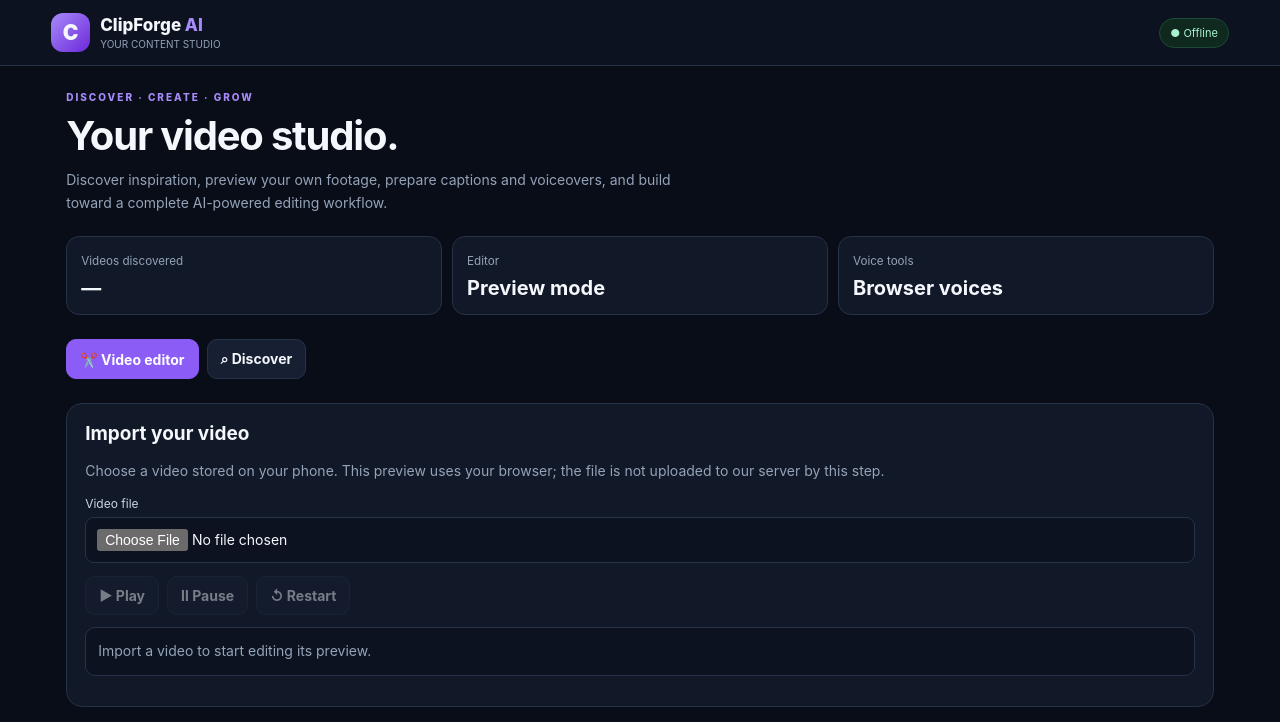
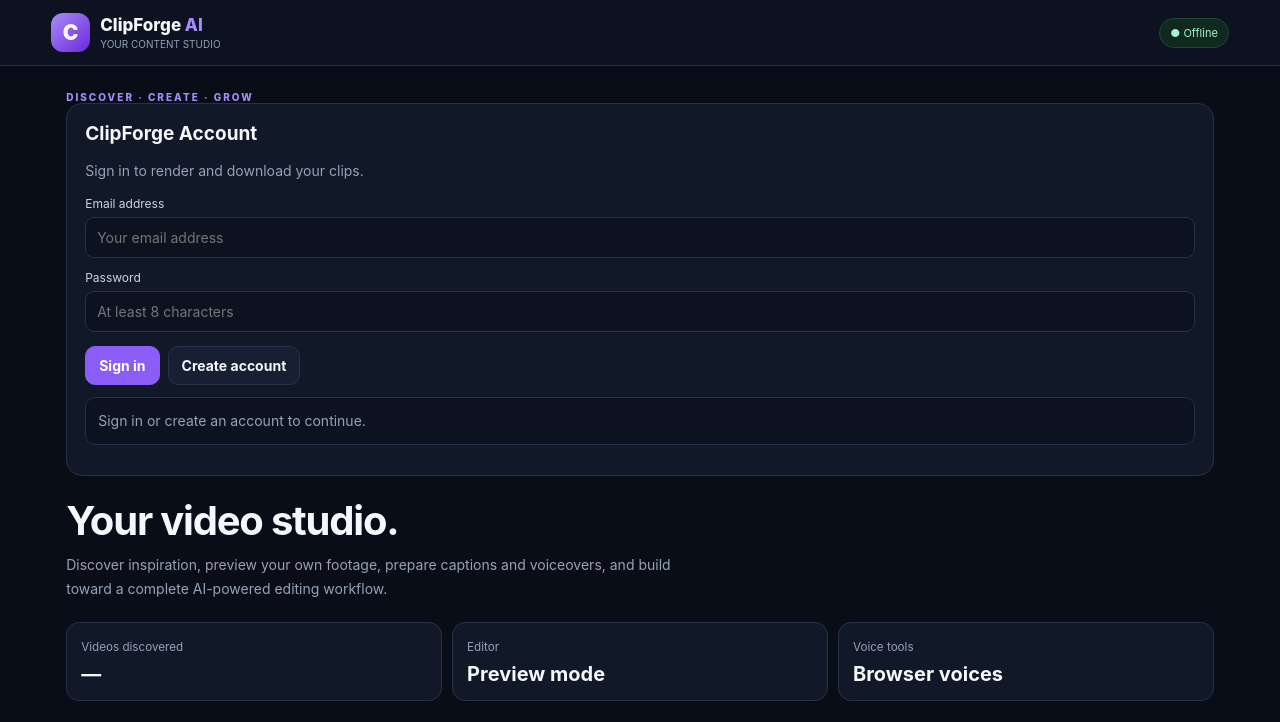
Before and after one commit to Kayode2006-glitch/clipforge-ai, a website: page public/index.html in a window 1280 px wide. Shown: the top 722 px of the page. Drawn offline with Linux system fonts and the light colour scheme; no server answers.

Commit message:
Add authentication panel to index.html

```diff
--- a/public/index.html
+++ b/public/index.html
@@ -78,6 +78,34 @@ input[type=range]{padding:0;accent-color:var(--accent)}
 
 <main>
   <div class="eyebrow">Discover · Create · Grow</div>
+
+<div class="panel" id="authPanel">
+  <h2>ClipForge Account</h2>
+  <p class="muted">Sign in to render and download your clips.</p>
+
+  <div class="field">
+    <label for="authEmail">Email address</label>
+    <input id="authEmail" type="email" autocomplete="email"
+      placeholder="Your email address">
+  </div>
+
+  <div class="field" style="margin-top:12px">
+    <label for="authPassword">Password</label>
+    <input id="authPassword" type="password"
+      autocomplete="current-password" placeholder="At least 8 characters">
+  </div>
+
+  <div class="actions" style="margin-top:14px">
+    <button class="btn btn-primary" id="signInButton" type="button">Sign in</button>
+    <button class="btn" id="signUpButton" type="button">Create account</button>
+    <button class="btn" id="signOutButton" type="button" hidden>Sign out</button>
+  </div>
+
+  <div id="authMessage" class="message show" role="status">
+    Sign in or create an account to continue.
+  </div>
+</div>
+
   <h1>Your video studio.</h1>
   <p class="intro">Discover inspiration, preview your own footage, prepare captions and voiceovers, and build toward a complete AI-powered editing workflow.</p>
 
```
